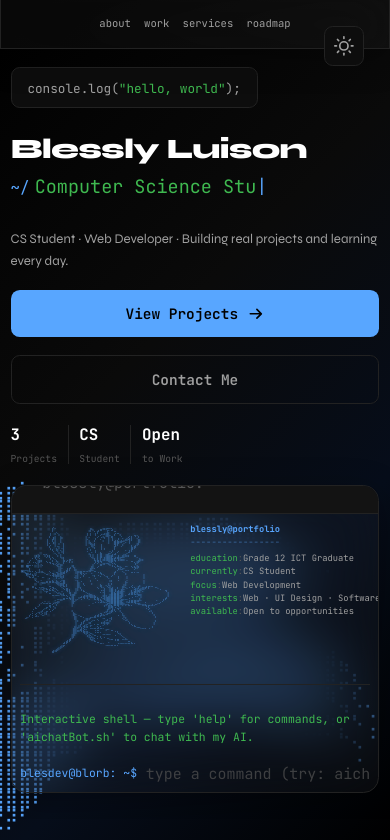
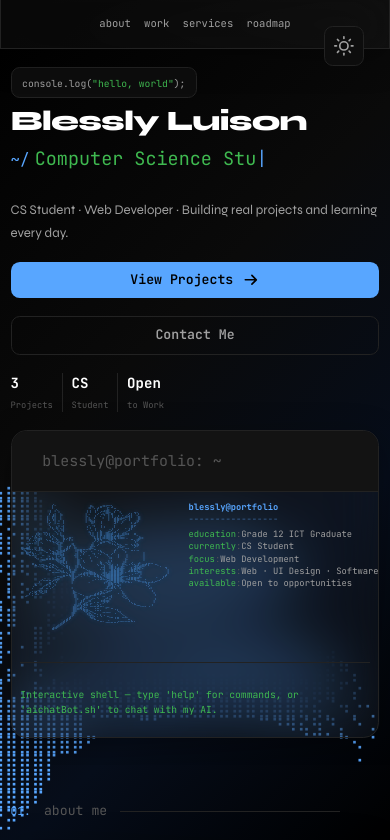
Before and after one commit to amblessly/portfolio, a Next.js app: page / in a window 390 px wide. Shown: the top 840 px of the page. Built offline with nearby package versions, Linux system fonts and the light colour scheme.

Commit message:
fix: further reduce hero height on mobile - smaller everything

```diff
--- a/app/globals.css
+++ b/app/globals.css
@@ -1950,10 +1950,10 @@ html.sidebar-is-collapsed main {
     padding-top: 3.2rem;
   }
   .hero {
-    padding: .5rem 1rem 1rem;
+    padding: .3rem .8rem .8rem;
     min-height: auto;
     grid-template-columns: 1fr;
-    gap: 1rem;
+    gap: .6rem;
     max-width: 100%;
   }
   .hero-content { order: 1; }
@@ -1962,22 +1962,24 @@ html.sidebar-is-collapsed main {
     order: 2;
     max-width: 100%;
     min-height: auto;
-    max-height: 300px;
+    max-height: 220px;
     overflow: hidden;
   }
-  .hero-name { font-size: 1.8rem; margin-bottom: .4rem; }
-  .hero-bio { font-size: .8rem; margin-bottom: .8rem; }
-  .hero-ctas { margin-bottom: 1rem; }
-  .hero-stats { gap: .6rem; flex-wrap: wrap; }
-  .stat-num { font-size: .9rem; }
-  .stat-label { font-size: .55rem; }
-
-  .nf-top { flex-direction: row; gap: .5rem; align-items: flex-start; }
-  .nf-art { font-size: .28rem; line-height: 1.1; flex-shrink: 0; }
-  .nf-info { font-size: .6rem; line-height: 1.5; }
-  .terminal-code { padding: .6rem; font-size: .65rem; }
-  .tc-log { max-height: 60px; font-size: .65rem; }
-  .tc-prompt { font-size: .65rem; }
+  .hero-greeting { font-size: .65rem; padding: .25rem .6rem; margin-bottom: .5rem; }
+  .hero-name { font-size: 1.5rem; margin-bottom: .3rem; }
+  .hero-bio { font-size: .72rem; margin-bottom: .5rem; }
+  .hero-ctas { margin-bottom: .6rem; }
+  .hero-ctas .btn { padding: .4rem .8rem; font-size: .75rem; }
+  .hero-stats { gap: .5rem; flex-wrap: wrap; }
+  .stat-num { font-size: .8rem; }
+  .stat-label { font-size: .5rem; }
+
+  .nf-top { flex-direction: row; gap: .4rem; align-items: flex-start; }
+  .nf-art { font-size: .22rem; line-height: 1; flex-shrink: 0; }
+  .nf-info { font-size: .5rem; line-height: 1.4; }
+  .terminal-code { padding: .4rem; font-size: .55rem; }
+  .tc-log { max-height: 45px; font-size: .55rem; }
+  .tc-prompt { font-size: .55rem; }
 
   .section { padding: 2.5rem 0; }
   .section-label { font-size: .75rem; }
```
